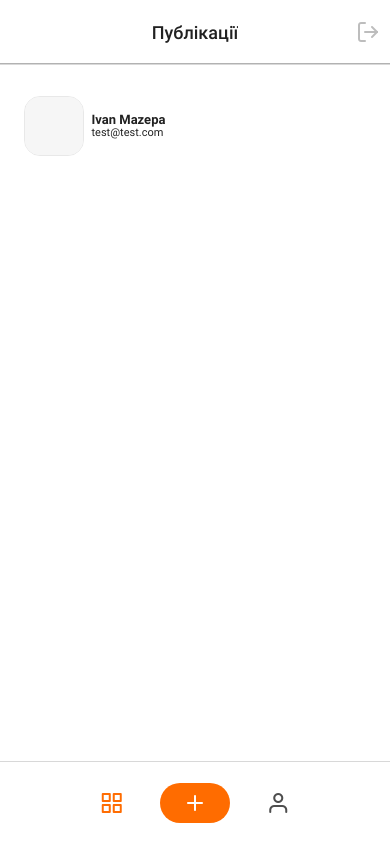
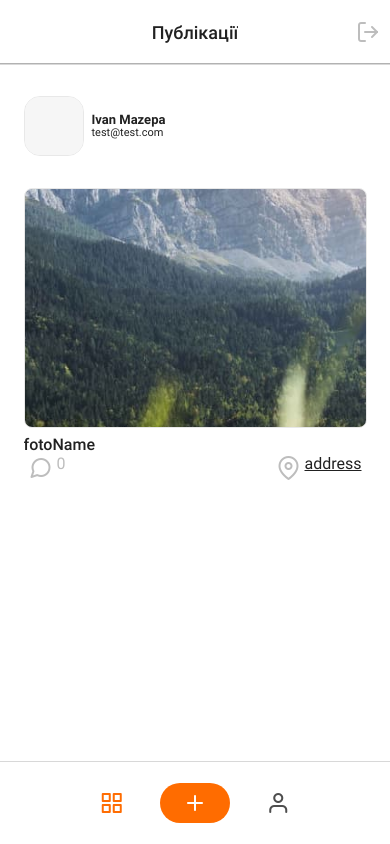
Before and after one commit to GKastet/goit-Native, a React Native app in the folder AwesomeProject/: screen /Home in a window 390 px wide. Built offline with nearby package versions, Linux system fonts and the light colour scheme.

Commit message:
foto redux

```diff
--- a/AwesomeProject/Screens/MapScreen.js
+++ b/AwesomeProject/Screens/MapScreen.js
@@ -2,17 +2,18 @@
 import { useRoute } from "@react-navigation/native";
 import { StyleSheet, Text, View, Dimensions } from "react-native";
 import MapView, { Marker } from "react-native-maps";
-import { useSelector } from "react-redux";
-import { selectFotoCoords, selectFotoData } from "../redux/selectors";
-import { useEffect } from "react";
+
 
 const MapScreen = ({route}) => {
-  // const fotoCoords = useSelector(selectFotoData)
-  // const fotoCoords = useSelector(selectFotoCoords)
-console.log(route);
 
-  const { params: {longitude} } = useRoute();
-  console.log(longitude);
+
+console.log('route', route.params.data);
+const fotoCoordsLatidude = route.params.data.latidude
+const fotoCoordsLongitude = route.params.data.longitude
+console.log('fotoCoords', fotoCoordsLatidude);
+
+  const { params: {data} } = useRoute();
+  console.log(data);
   return (
     <View style={styles.container}>
       <Text>MapScreen</Text>
@@ -37,8 +38,10 @@ console.log(route);
       <MapView
         style={styles.mapStyle}
         region={{
-          latitude: 37.78825,
-          longitude: -122.4324,
+          // latitude: 37.78825,
+          latitude: fotoCoordsLatidude,
+          // longitude: -122.4324,
+          longitude: fotoCoordsLongitude,
           latitudeDelta: 0.0922,
           longitudeDelta: 0.0421,
         }}
@@ -49,7 +52,8 @@ console.log(route);
       >
         <Marker
           title="I am here"
-          coordinate={{ latitude: 37.78825, longitude: -122.4324 }}
+          // coordinate={{ latitude: 37.78825, longitude: -122.4324 }}
+          coordinate={{ latitude: fotoCoordsLatidude, longitude: fotoCoordsLongitude }}
           description='Hello'
         />
       </MapView>
--- a/AwesomeProject/Screens/PostsScreen.js
+++ b/AwesomeProject/Screens/PostsScreen.js
@@ -11,17 +11,44 @@ import {
 import { useRoute } from "@react-navigation/native";
 import { useEffect, useState } from "react";
 import { useSelector } from "react-redux";
-import { selectFotoCoords, selectFotoData, selectFotoId } from "../redux/selectors";
+import {
+  selectFotoData,
+} from "../redux/selectors";
 import { nanoid } from "@reduxjs/toolkit";
 import SinglePost from "../components/singlePost/singlePost";
 
-const PostsScreen = () => {
-  const fotoArr = useSelector(selectFotoData)
-  console.log('fotoArr', fotoArr);
-
-   const fotoId = fotoArr[0]?.id
-  // console.log('fotoId', fotoId);
-  // const fotoCoords = useSelector(selectFotoCoords)
+const PostsScreen = ({ route }) => {
+  //console.log(route);
+  const fotoArr = useSelector(selectFotoData);
+  console.log("fotoArr", fotoArr);
+  // const fotoArr = [
+  //   {
+  //     fotoCoords: { latidude: 48.592153, longitude: 17.8297492 },
+  //     fotoLocationAddress: "Piešťany, Словакия",
+  //     fotoName: "123",
+  //     fotoUri:
+  //       "file:///data/user/0/host.exp.exponent/cache/ExperienceData/%2540anonymous%252FAwesomeProject-8d38cc16-803f-4136-9141-a2fd32ada805/Camera/f7ab5df5-9610-46b4-be7f-8683c58dce5a.jpg",
+  //     id: "bPLlunjGD8nV5xVANryXs",
+  //   },
+  //   {
+  //     fotoCoords: { latidude: 48.592153, longitude: 17.8297492 },
+  //     fotoLocationAddress: "Piešťany, Словакия",
+  //     fotoName: "123",
+  //     fotoUri:
+  //       "file:///data/user/0/host.exp.exponent/cache/ExperienceData/%2540anonymous%252FAwesomeProject-8d38cc16-803f-4136-9141-a2fd32ada805/Camera/f7ab5df5-9610-46b4-be7f-8683c58dce5a.jpg",
+  //     id: "bPLlunjGD8nV5xVANryXs123456",
+  //   },
+  //   {
+  //     fotoCoords: { latidude: 48.592153, longitude: 17.8297492 },
+  //     fotoLocationAddress: "Piešťany, Словакия",
+  //     fotoName: "123",
+  //     fotoUri:
+  //       "file:///data/user/0/host.exp.exponent/cache/ExperienceData/%2540anonymous%252FAwesomeProject-8d38cc16-803f-4136-9141-a2fd32ada805/Camera/f7ab5df5-9610-46b4-be7f-8683c58dce5a.jpg",
+  //     id: "bPLlunjGD8nV5xVANryXs789789789",
+  //   },
+  // ];
+  //const fotoArr = []
+  // console.log("fotoArr", fotoArr);
 
   return (
     <SafeAreaView style={styles.container}>
@@ -34,44 +61,20 @@ const PostsScreen = () => {
           <Text style={styles.userEmail}>test@test.com</Text>
         </View>
       </View>
-      <ScrollView style={{ flex: 1 }}>
-        <>{fotoArr?.map(foto=>{
-            console.log('map id', foto);
-          <SinglePost
-            //key={nanoid()}
-            foto={foto}
+      <ScrollView>
+        {fotoArr.length ? (
+          fotoArr?.map((foto) => (
+            <SinglePost
+              key={nanoid()}
+              foto={foto}
             />
-          // <SinglePost
-          //   key={nanoid()}
-          //   fotoId={foto.id}
-          //   />
-        })}
-        </>
+          ))
+        ) : (
+          <SinglePost />
+        )}
 
-        {/* <SinglePost  fotoId={fotoId}
-        /> */}
-        {/* {courses.map((course) => (
-          <Text key={course.id}>{course.title}</Text>
-        ))} */}
-
-
-
-        {/* <SinglePost />
-        <SinglePost /> */}
       </ScrollView>
-      <View style={styles.allPosts}>
-        {/* <FlatList>
-          </FlatList> */}
-        {/* <ScrollView style={{ flex: 1 }}>
-          <SinglePost />
-          <SinglePost />
-        </ScrollView> */}
-        {/* <FlatList
-          data={courses}
-          renderItem={({ item }) => <Text>{item.title}</Text>}
-          keyExtractor={(item) => item.id}
-        /> */}
-      </View>
+      <View style={styles.allPosts}></View>
     </SafeAreaView>
   );
 };
@@ -86,6 +89,7 @@ const styles = StyleSheet.create({
     width: "100%",
     paddingHorizontal: 10,
     backgroundColor: "#fff",
+    paddingBottom: 52,
   },
   user: {
     // width: "100%",
--- a/AwesomeProject/components/Forms/registrationForm.js
+++ b/AwesomeProject/components/Forms/registrationForm.js
@@ -9,6 +9,8 @@ import {
 } from "react-native";
 import { StartButton } from "../Buttons/startButton";
 import { useNavigation } from "@react-navigation/native";
+import { useDispatch } from "react-redux";
+import { userRegister } from "../../redux/Slices/userSlice";
 
 export const RegistrationForm = () => {
   const [login, setLogin] = useState("");
@@ -21,22 +23,36 @@ export const RegistrationForm = () => {
 
   const [showPassword, setShowPassword] = useState(false);
 
+  const dispatch = useDispatch()
   const navigation = useNavigation();
+
 
   const toggleShowPassword = () => {
     setShowPassword(!showPassword);
   };
 
   const onSubmitRegistration = () => {
-    console.log("login:", login);
-    console.log("email:", email);
-    console.log("password:", password);
+    // console.log("login:", login);
+    // console.log("email:", email);
+    // console.log("password:", password);
     //Alert.alert(`login: ${login}, email: ${email}, password: ${password}`);
+    const userObj = {
+      userLogin: login,
+      userEmail: email,
+      userPassword: password
+    }
+    dispatch(userRegister(userObj))
     setLogin("");
     setEmail("");
     setPassword("");
-    navigation.navigate("Home");
+     navigation.navigate("Home");
+
+    //navigation.navigate("Home", {screen: 'PostsScreen', params: {data: 'from registration'}});
+
+    ;
   };
+
+
 
   const isFocus = (name) => {
     if (name === "login") {
--- a/AwesomeProject/components/singlePost/SinglePost.jsx
+++ b/AwesomeProject/components/singlePost/singlePost.js
@@ -4,19 +4,8 @@ import { useNavigation } from "@react-navigation/native";
 import { useSelector } from "react-redux";
 import { selectFotoData, selectFotoId } from "../../redux/selectors";
 
-const SinglePost = ({foto}) => {
-    // const fotoArr = useSelector(selectFotoData)
+const SinglePost = ({ foto }) => {
 
-  console.log('income fotoId');
-
-  //  const findFotoData = fotoArr?.find(foto => foto.id === fotoId)
-  //  console.log('finded', findFotoData);
-  // const {fotoLocationAddress, fotoName, fotoUri} = findFotoData;
-
-
-
-  // const fotoId = useSelector(selectFotoId)
-  // console.log('id', fotoId);
   const navigation = useNavigation();
 
   const onCommentsIconPress = () => {
@@ -24,23 +13,23 @@ const SinglePost = ({foto}) => {
   };
 
   const onLocationIconPress = () => {
-    navigation.navigate("MapScreen", {data: 'test'});
-
+    // navigation.navigate("MapScreen", { data: "test" });
+    navigation.navigate("MapScreen", { data: foto.fotoCoords });
   };
 
   return (
-    <View
-    style={styles.singleElement}
-    //  id={fotoId}
-     >
+    <View style={styles.singleElement}>
       <View style={styles.fotoThumb}>
         <Image
-         style={styles.foto}
-         source={findFotoData? {uri: `${findFotoData.fotoUri}`} : require('../../img/PhotoBG.png')}
-
-         />
+          style={styles.foto}
+          source={
+            foto ? { uri: `${foto.fotoUri}` } : require("../../img/PhotoBG.png")
+          }
+        />
       </View>
-      <Text style={styles.fotoText}>{findFotoData?.fotoName ? findFotoData.fotoName : 'fotoName'}</Text>
+      <Text style={styles.fotoText}>
+        {foto?.fotoName ? foto.fotoName : "fotoName"}
+      </Text>
       <View style={styles.fotoNavigation}>
         <View style={styles.fotoComments}>
           <Pressable onPress={onCommentsIconPress}>
@@ -60,7 +49,9 @@ const SinglePost = ({foto}) => {
               color="#BDBDBD"
             />
           </Pressable>
-          <Text style={styles.locationName}>{findFotoData?.fotoLocationAddress ? findFotoData.fotoLocationAddress : 'address'}</Text>
+          <Text style={styles.locationName}>
+            {foto?.fotoLocationAddress ? foto.fotoLocationAddress : "address"}
+          </Text>
         </View>
       </View>
     </View>
--- a/AwesomeProject/redux/Slices/userSlice.js
+++ b/AwesomeProject/redux/Slices/userSlice.js
@@ -6,9 +6,12 @@ const userSlice = createSlice({
     initialState: initialStateUser,
     reducers: {
         userRegister: (state, {payload}) => {
-            state.user = payload
+            console.log('payload', payload);
+            state.userObj = payload
+            console.log('pislya', state.userObj);
         }
     }
 })
 
 export const userReducer = userSlice.reducer
+export const {userRegister} = userSlice.actions
--- a/AwesomeProject/redux/initialState.js
+++ b/AwesomeProject/redux/initialState.js
@@ -1,5 +1,6 @@
 export const initialStateUser = {
     userObj: null,
+    token: null,
     // userLogin: null,
     // userEmail: null,
     // userPassword: null,
```
Also changed, not shown: AwesomeProject/Screens/CreatePostsScreen.js (+4 -11 lines), AwesomeProject/redux/Slices/fotoSlice.js (+3 -4 lines).
